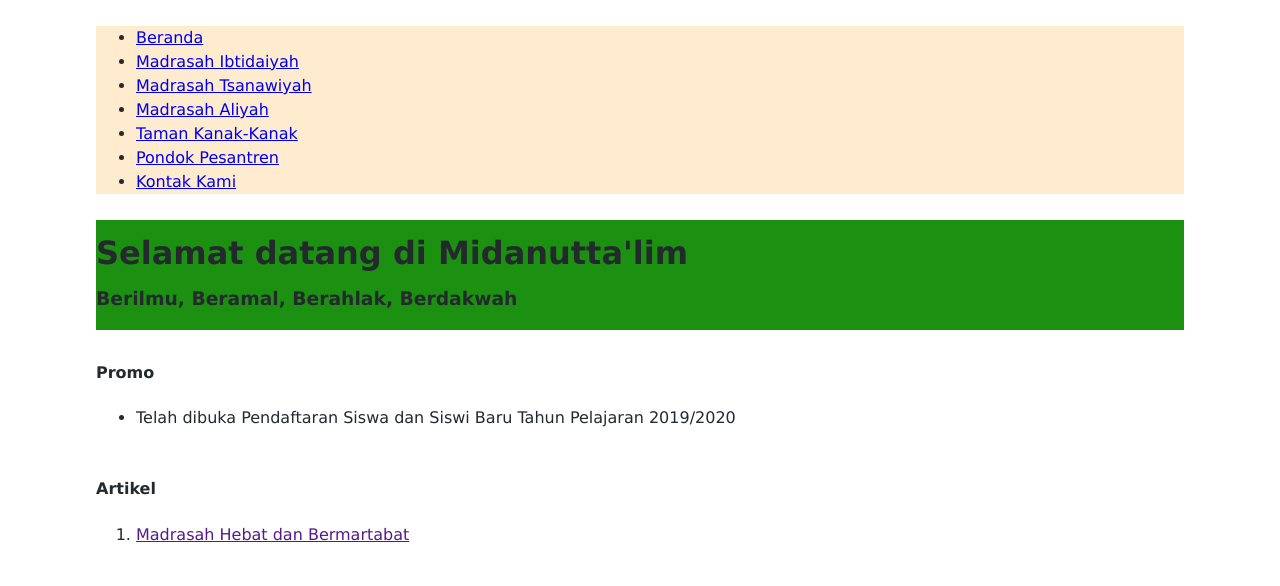
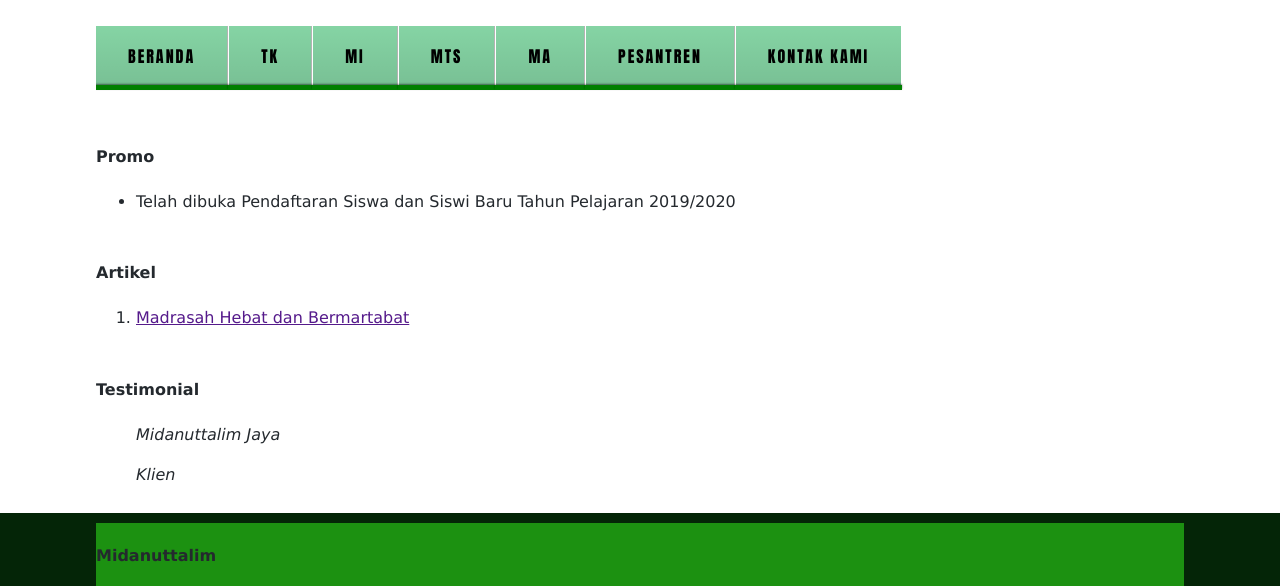
Before and after one commit to burhanalawi/burhanalawi.github.io, a plain HTML site: page index.html in a window 1280 px wide. Shown: the part 205-791 px from the top of the page. Drawn offline with Linux system fonts and the light colour scheme.

Commit message:
Add files via upload

```diff
--- a/index.html
+++ b/index.html
@@ -5,7 +5,7 @@
         <meta name="viewport" content="width=device-width, initial-scale=1.0">
         <meta http-equiv="X-UA-Compatible" content="ie=edge">
         <!-- Start Tytle -->
-        <title>Berilmu, Beramal, Berahlak, Berdakwah-<Midanuttalim></title>
+        <title>BERILMU BERAMAL BERAHLAK BERDAKWAH-<Midanuttalim></title>
         <meta type="description" content="Yayasan Unggul Pencetak Pribadi Unggul dan Berintegritas">
         <!-- End Tytle -->
 
@@ -16,6 +16,9 @@
         <!-- Start CSS -->
         <link rel="stylesheet" href="styles/style.css">
         <!-- End CSS -->
+        <!-- Start JS -->
+        <script src="js/function.js"></script>
+        <!-- End JS -->
     </head>
     <body>
         <!-- Start Logo -->
@@ -27,25 +30,25 @@
         <!-- End Logo -->
 
         <!-- Start Menu Primer -->
-        <div class="container menu-primer">
-            <ul>
+        <div class="container">
+            <ul class="snip1490">
                 <li>
                     <a href="index.html" title="Beranda">Beranda</a>
                 </li>
                 <li>
-                    <a href="ibtidaiyah.html" title="Madrasah Ibtidaiyah">Madrasah Ibtidaiyah</a>
+                    <a href="tkra.html" title="Taman Kanak-Kanak">TK</a>
                 </li>
                 <li>
-                    <a href="tsanawiyah.html" title="Madrasah Tsanawiyah">Madrasah Tsanawiyah</a>
+                    <a href="ibtidaiyah.html" title="Madrasah Ibtidaiyah">MI</a>
                 </li>
                 <li>
-                    <a href="aliyah.html" title="Madrasah Aliyah">Madrasah Aliyah</a>
+                    <a href="tsanawiyah.html" title="Madrasah Tsanawiyah">MTs</a>
                 </li>
                 <li>
-                    <a href="tkra.html" title="Taman Kanak-Kanak">Taman Kanak-Kanak</a>
+                    <a href="aliyah.html" title="Madrasah Aliyah">MA</a>
                 </li>
                 <li>
-                    <a href="pondok.html" title="Pondok Pesantren">Pondok Pesantren</a>
+                    <a href="pondok.html" title="Pondok Pesantren">Pesantren</a>
                 </li>
                 <li>
                     <a href="tentang.html" title="Tentang Kami">Kontak Kami</a>
@@ -55,10 +58,8 @@
         <!-- End Menu Primer -->
 
         <!-- Start Jumbroton-->
-            <div class="container bg-red">
-                <h1>Selamat datang di Midanutta'lim</h1>
-                <h3>Berilmu, Beramal, Berahlak, Berdakwah</h3>
-            </div>
+
+
         <!-- End Jumbroton-->
 
 
```
